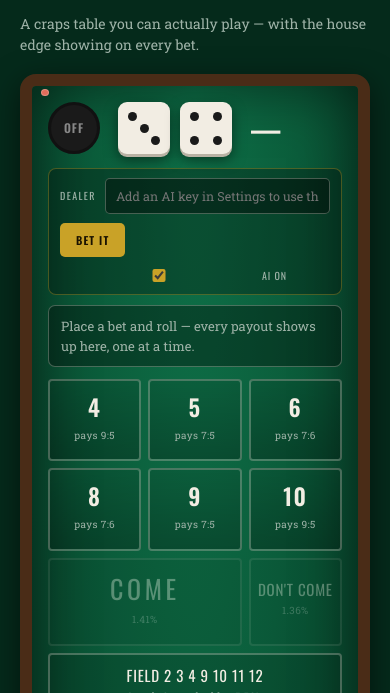
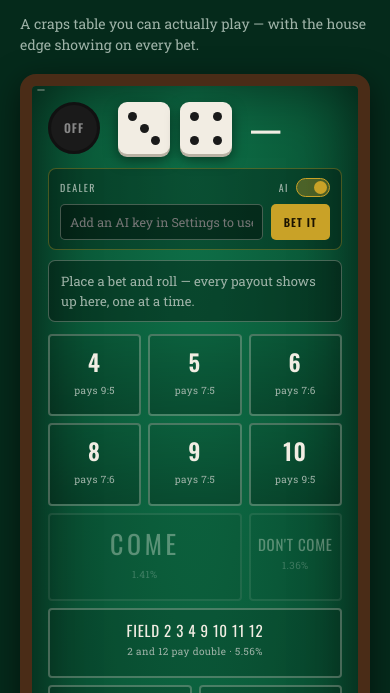
Before and after one commit to emoa2l/pass_line, a plain HTML site: page game.html in a window 390 px wide. Shown: the part 76-769 px from the top of the page. Drawn offline with Linux system fonts and the light colour scheme.

Commit message:
Fix the dealer row layout on narrow screens
Four controls in one flex row wrapped badly on a phone: the Bet It button
dropped to its own line and the bare AI checkbox floated beside its label,
reading as a rendering fault rather than a control.

Now a two-row grid -- label and AI switch on the first line, input and button
on the second -- and the checkbox is a real toggle switch.

Co-Authored-By: Claude Opus 5 <noreply@anthropic.com>

```diff
--- a/game.html
+++ b/game.html
@@ -372,26 +372,44 @@ button.sm{padding:6px 12px;font-size:11px}
   max-height:190px;overflow-y:auto;font-size:10.5px;color:var(--muted);line-height:1.5}
 .sessdetail div{padding:2px 0;border-bottom:1px solid rgba(242,237,227,.06)}
 
-.dealer{display:flex;gap:9px;align-items:center;margin:0 0 10px;flex-wrap:wrap;
-  background:rgba(0,0,0,.28);border:1px solid rgba(201,162,39,.35);
-  border-radius:8px;padding:9px 11px}
-.dlab{font-family:Oswald,sans-serif;font-size:10px;letter-spacing:.14em;text-transform:uppercase;
-  color:var(--muted)}
-.dealer button{background:var(--brass);color:#1a1200;border:none;padding:9px 16px;
-  border-radius:5px;font-size:11px;font-weight:600;letter-spacing:.1em;cursor:pointer}
-.dealer button:hover{filter:brightness(1.12)}
-.dtoggle{display:flex;align-items:center;gap:5px;font-family:Oswald,sans-serif;
-  font-size:10px;letter-spacing:.09em;text-transform:uppercase;color:var(--muted);
+
+/* Dealer row: label + AI switch on one line, input + button on the next. It has
+   to hold together at 360px, where four items in a single flex row wrap badly. */
+.dealer{display:block;margin:0 0 10px;background:rgba(0,0,0,.28);
+  border:1px solid rgba(201,162,39,.35);border-radius:8px;padding:9px 11px}
+.dhead{display:flex;align-items:center;justify-content:space-between;gap:10px;
+  margin-bottom:7px}
+.dinput{display:flex;gap:8px;align-items:stretch}
+.dinput input{flex:1;min-width:0;background:rgba(0,0,0,.4);border:1px solid var(--line);
+  border-radius:5px;color:var(--bone);padding:10px 11px;
+  font-family:"Roboto Slab",serif;font-size:13px}
+.dinput input:focus{outline:2px solid var(--brass);outline-offset:1px}
+.dinput input:disabled{opacity:.45}
+.dinput button{background:var(--brass);color:#1a1200;border:none;padding:0 18px;
+  border-radius:5px;font-size:11px;font-weight:600;letter-spacing:.1em;
   cursor:pointer;white-space:nowrap}
-.dtoggle input{accent-color:var(--brass);cursor:pointer}
-.ddot{width:7px;height:7px;border-radius:50%;background:var(--muted);display:inline-block;
-  margin-left:4px;vertical-align:middle}
-.ddot.on{background:var(--win);box-shadow:0 0 6px var(--win)}
-.ddot.off{background:var(--lose)}
-.dealer input{flex:1;min-width:190px;background:rgba(0,0,0,.4);border:1px solid var(--line);
-  border-radius:5px;color:var(--bone);padding:9px 10px;font-family:"Roboto Slab",serif;font-size:12.5px}
-.dealer input:focus{outline:2px solid var(--brass);outline-offset:1px}
-.dealer input:disabled{opacity:.45}
+.dinput button:hover{filter:brightness(1.12)}
+.dinput button:disabled{opacity:.4;cursor:not-allowed;filter:none}
+
+/* A real switch reads as a control; a bare checkbox next to text reads as a bug. */
+.dtoggle{display:inline-flex;align-items:center;gap:7px;cursor:pointer;
+  font-family:Oswald,sans-serif;font-size:10px;letter-spacing:.14em;
+  text-transform:uppercase;color:var(--muted);white-space:nowrap}
+.dtoggle input{position:absolute;opacity:0;width:0;height:0}
+.switch{width:34px;height:19px;border-radius:19px;background:rgba(0,0,0,.5);
+  border:1px solid var(--line);position:relative;transition:background .18s,border-color .18s}
+.switch::after{content:'';position:absolute;top:2px;left:2px;width:13px;height:13px;
+  border-radius:50%;background:var(--muted);transition:transform .18s,background .18s}
+.dtoggle input:checked + .switch{background:rgba(201,162,39,.35);border-color:var(--brass)}
+.dtoggle input:checked + .switch::after{transform:translateX(15px);background:var(--brass)}
+.dtoggle input:focus-visible + .switch{outline:2px solid var(--brass);outline-offset:2px}
+@media(max-width:420px){
+  .dinput button{padding:0 13px}
+  .dinput input{font-size:12.5px;padding:9px}
+}
+
+.dlab{font-family:Oswald,sans-serif;font-size:10px;letter-spacing:.14em;
+  text-transform:uppercase;color:var(--muted)}
 .dsay{margin-top:8px;padding:8px 11px;border-radius:6px;background:rgba(201,162,39,.12);
   border:1px solid rgba(201,162,39,.4);font-family:Oswald,sans-serif;font-size:13px;
   letter-spacing:.04em;color:var(--brass);animation:slidein .2s ease-out}
@@ -416,13 +434,19 @@ footer{max-width:1240px;margin:20px auto 0;color:var(--muted);font-size:12px;lin
       </div>
 
       <div class="dealer" id="dealerBox">
-        <span class="dlab">Dealer <span class="ddot" id="dealerDot" title="checking…"></span></span>
-        <input id="dealerQ" placeholder="Tell the dealer your bet — &ldquo;twenty five across&rdquo;, &ldquo;ten on the pass line&rdquo;"
-               aria-label="Tell the dealer your bet">
-        <button id="dealerGo">Bet it</button>
-        <label class="dtoggle" title="Uncheck to make no AI calls at all — the dealer and coach go quiet and nothing is billed. Bet tracking and your usual-bet suggestions keep working either way.">
-          <input type="checkbox" id="aiEnabled" checked> AI on
-        </label>
+        <div class="dhead">
+          <span class="dlab">Dealer <span class="ddot" id="dealerDot" title="checking…"></span></span>
+          <label class="dtoggle" title="Off means no AI calls at all — the dealer and coach go quiet and nothing is billed. Bet tracking and your usual-bet suggestions keep working either way.">
+            <span class="dtoggle-text">AI</span>
+            <input type="checkbox" id="aiEnabled" checked>
+            <span class="switch" aria-hidden="true"></span>
+          </label>
+        </div>
+        <div class="dinput">
+          <input id="dealerQ" placeholder="Tell the dealer your bet…"
+                 aria-label="Tell the dealer your bet">
+          <button id="dealerGo">Bet it</button>
+        </div>
       </div>
       <div class="dsay" id="dealerSay" hidden></div>
 
@@ -2295,6 +2319,7 @@ function setAI(on){
                         : 'AI is off — no model calls are being made'; }
   if(dg) dg.disabled=!on;
   if(dd){ dd.className='ddot'+(on?(coachUp?' on':' off'):''); dd.title=on?'':'AI off'; }
+  const tt=document.querySelector('.dtoggle-text'); if(tt) tt.textContent = on?'AI':'AI';
   const cq=$('coachQ'), ca=$('coachAsk');
   if(cq) cq.disabled=!on; if(ca) ca.disabled=!on;
   if(!on){ $('dealerSay').hidden=true;
```
